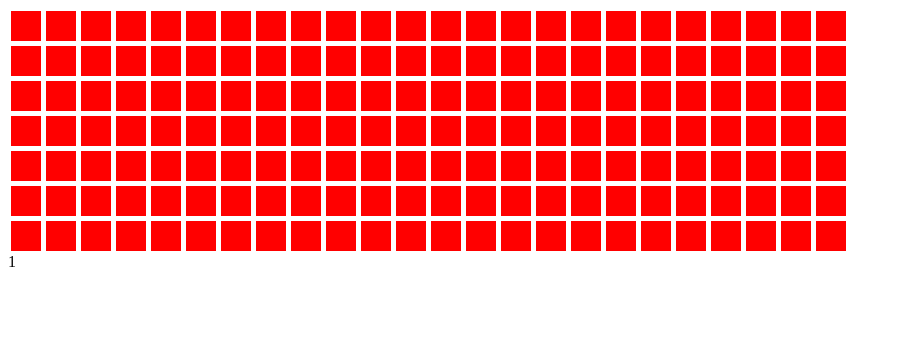
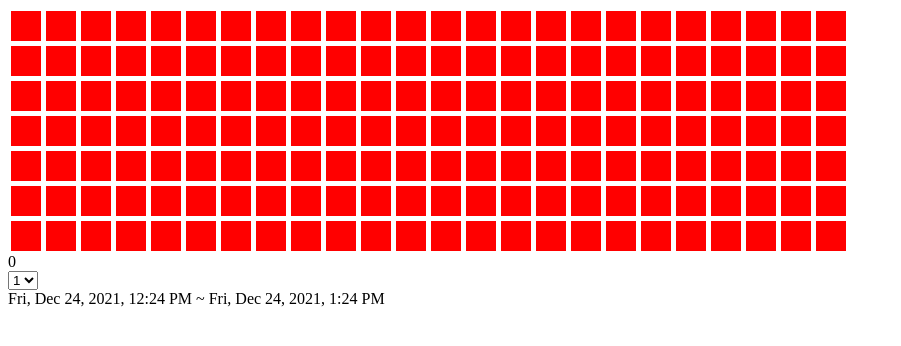
Before and after one commit to ylysyym/coscheduler, a Vue app: page / in a window 1280 px wide. Both pictures are taken after a click on the element 25 px from the left and 25 px from the top of the page. Shown: the top 346 px of the page, without its empty margins (0-901 px from the left). Built offline with nearby package versions, Linux system fonts and the light colour scheme.

Commit message:
implement availability level selection

```diff
--- a/package.json
+++ b/package.json
@@ -10,8 +10,10 @@
   "author": "Lrdwhyt@gmail.com",
   "license": "0BSD",
   "devDependencies": {
+    "@types/luxon": "^2.0.8",
     "color2k": "^1.2.4",
     "css-loader": "^6.5.1",
+    "luxon": "^2.2.0",
     "pinia": "^2.0.6",
     "ts-loader": "^9.2.6",
     "typescript": "^4.5.4",
--- a/src/AvailabilityLevel.ts
+++ b/src/AvailabilityLevel.ts
@@ -1,26 +1,27 @@
 import { lighten } from "color2k"
 import { NEUTRAL_COLOR, AVAILABLE_COLOR, BUSY_COLOR } from "./Colors"
 
-class AvailabilityLevel {
-    level: number = 1; // one-indexed
-    max: number;
+export class AvailabilityLevel {
+    public level: number = 1; // one-indexed
+    public readonly max: number;
 
-    constructor(level: number, scale: number) {
+    constructor(level: number = 1, scale: number = 3) {
         this.level = level;
         this.max = scale;
     }
 
     color(): string {
+        const midpoint: number = (this.max + 1) / 2;
+        if (this.level === midpoint) return NEUTRAL_COLOR;
         if (this.level === 1) return BUSY_COLOR;
         if (this.level === this.max) return AVAILABLE_COLOR;
 
-        const midpoint: number = (this.max + 1) / 2;
-        if (this.level === midpoint) return NEUTRAL_COLOR;
-
-        const adjustment = Math.abs(midpoint - this.level) / this.max;
+        //const adjustment = Math.abs(midpoint - this.level) / this.max;
         if (this.level < midpoint) {
+            let adjustment = 1.5 * (this.level - 1) / this.max;
             return lighten(BUSY_COLOR, adjustment);
         } else {
+            let adjustment = 1.5 * (this.max - this.level) / this.max;
             return lighten(AVAILABLE_COLOR, adjustment);
         }
     }
--- /dev/null
+++ b/src/BlockData.ts
@@ -0,0 +1,12 @@
+import { Interval } from "luxon"
+import { AvailabilityLevel } from "./AvailabilityLevel"
+
+export class BlockData {
+    public readonly interval: Interval;
+    public readonly level: AvailabilityLevel;
+
+    constructor(interval: Interval, level: AvailabilityLevel) {
+        this.interval = interval;
+        this.level = level;
+    }
+}
--- a/src/Panel.vue
+++ b/src/Panel.vue
@@ -1,14 +1,48 @@
 <template>
-    <div v-if="hasSelectedItem">{{ id }}</div>
+    <div v-if="hasSelectedItem">
+        <div>{{ id }}</div>
+        <div>
+            <select v-model="selectedLevel">
+                <option v-for="level in levels" :value="level">
+                    {{ level }}
+                </option>
+            </select>
+        </div>
+        <div>
+            <span>
+                {{ interval.start.toLocaleString(DateTime.DATETIME_MED_WITH_WEEKDAY) }}
+            </span>
+            <span> ~ </span>
+            <span>
+                {{ interval.end.toLocaleString(DateTime.DATETIME_MED_WITH_WEEKDAY) }}
+            </span>
+        </div>
+    </div>
 </template>
 
 <script setup lang="ts">
-import { computed } from "vue";
+import { computed, ref } from "vue";
+import { DateTime } from "luxon";
 import { useAppStore } from "./stores/app";
+import { useGridStateStore } from "./stores/gridState";
 
 const store = useAppStore();
 const id = computed(() => store.selectedItem);
 const hasSelectedItem = computed(() => store.hasSelectedItem);
+const selectedLevel = computed({
+    get: () => gridState.level(id.value).level,
+    set: (value: number) => {
+        gridState.changeLevel(id.value, value);
+    },
+});
+
+const gridState = useGridStateStore();
+
+const levels = computed((): number[] => {
+    return Array.from({ length: gridState.maxLevel }, (value, index) => index + 1);
+});
+
+const interval = computed(() => gridState.blockData[id.value].interval);
 </script>
 
 <style scoped></style>
--- a/src/blocks/Grid.vue
+++ b/src/blocks/Grid.vue
@@ -4,10 +4,11 @@
             <SquareBlock
                 class="block"
                 v-for="column in columns"
-                :id="(row - 1) * columns + column"
+                :id="(row - 1) * columns + column - 1"
                 :key="column"
                 :size="blockSize"
                 :style="style"
+                :level="levels((row - 1) * columns + column - 1)"
             />
         </div>
     </div>
@@ -15,12 +16,29 @@
 
 <script setup lang="ts">
 import { computed, ref } from "vue";
+import { DateTime, Duration } from "luxon";
 import SquareBlock from "@/blocks/SquareBlock.vue";
+import { useGridStateStore } from "@/stores/gridState";
+import { AvailabilityLevel } from "@/AvailabilityLevel";
 
 const rows = ref(7);
 const columns = ref(24);
 const blockSize = ref(30);
 const gap = ref(5);
+const currentDate = ref(DateTime.now());
+const startDate = (): DateTime => {
+    return currentDate.value;
+};
+const blockCount = computed(() => rows.value * columns.value);
+const store = useGridStateStore();
+const levels = (index: number): AvailabilityLevel => store.level(index);
+const defaultDuration: Duration = Duration.fromObject({
+    hours: 1,
+});
+
+const duration = computed(() => defaultDuration);
+
+store.initialiseBlockData(blockCount.value, startDate(), duration.value);
 
 const style = computed(() => {
     return {
--- a/src/blocks/SquareBlock.vue
+++ b/src/blocks/SquareBlock.vue
@@ -5,18 +5,18 @@
 <script setup lang="ts">
 import { ref, computed, CSSProperties } from "vue";
 import { useAppStore } from "@/stores/app";
+import { AvailabilityLevel } from "@/AvailabilityLevel";
 
 const props = defineProps<{
     id: number;
-    value?: number;
-    scale?: number;
+    level: AvailabilityLevel;
     size: number;
 }>();
 const color = ref("red");
 const style = computed((): CSSProperties => {
     return {
         // @ts-ignore https://github.com/johnsoncodehk/vue-tsc/issues/19
-        "--color": color.value,
+        "--color": props.level.color(),
         "--size": props.size + "px",
     };
 });
--- /dev/null
+++ b/src/blocks/schemas.ts
@@ -0,0 +1,6 @@
+enum Schemas {
+    MonthDay,
+    WeekDay,
+    DayHour,
+    HourMinute,
+}
--- /dev/null
+++ b/src/stores/gridState.ts
@@ -0,0 +1,44 @@
+import { DateTime, Duration, Interval } from "luxon";
+import { defineStore } from "pinia"
+import { AvailabilityLevel } from "@/AvailabilityLevel";
+import { BlockData } from "@/BlockData";
+
+const DEFAULT_INITIAL_LEVEL = 1;
+
+export const useGridStateStore = defineStore("gridState", {
+    state: () => {
+        return {
+            blockData: [] as BlockData[],
+            maxLevel: 7,
+        }
+    },
+
+    actions: {
+        initialiseBlockData(blockCount: number, startTime: DateTime, intervalDuration: Duration) {
+            this.blockData = [];
+
+            let intervalStart = startTime;
+
+            for (let i = 0; i < blockCount; i++) {
+                const defaultLevel = new AvailabilityLevel(DEFAULT_INITIAL_LEVEL, this.maxLevel);
+                const blockInterval: Interval = Interval.after(intervalStart, intervalDuration);
+                const blockData: BlockData = new BlockData(blockInterval, defaultLevel);
+                this.blockData.push(blockData);
+
+                intervalStart = blockInterval.end;
+            }
+        },
+
+        level(index: number): AvailabilityLevel {
+            if (index >= this.blockData.length) {
+                return new AvailabilityLevel();
+            }
+
+            return this.blockData[index].level;
+        },
+
+        changeLevel(blockIndex: number, level: number) {
+            this.blockData[blockIndex].level.level = level;
+        }
+    },
+});
```
Also changed, not shown: 1 other file (tests, documents, lock files or other folders).
